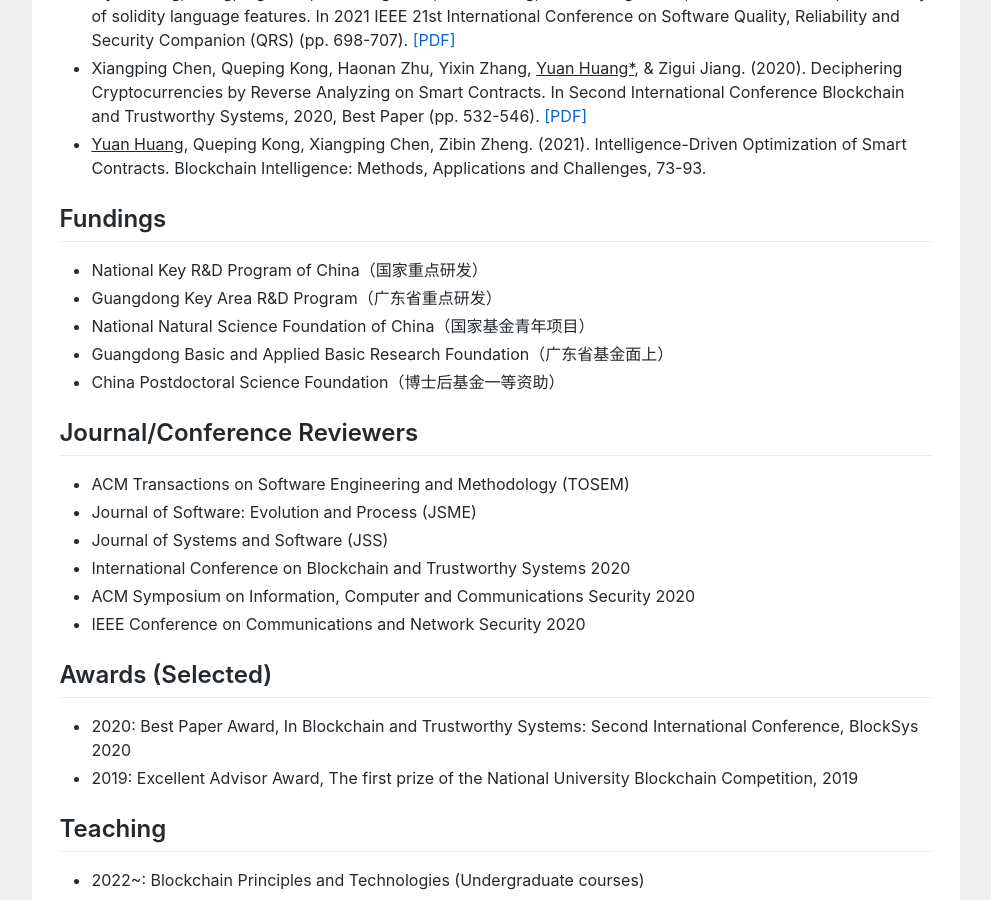
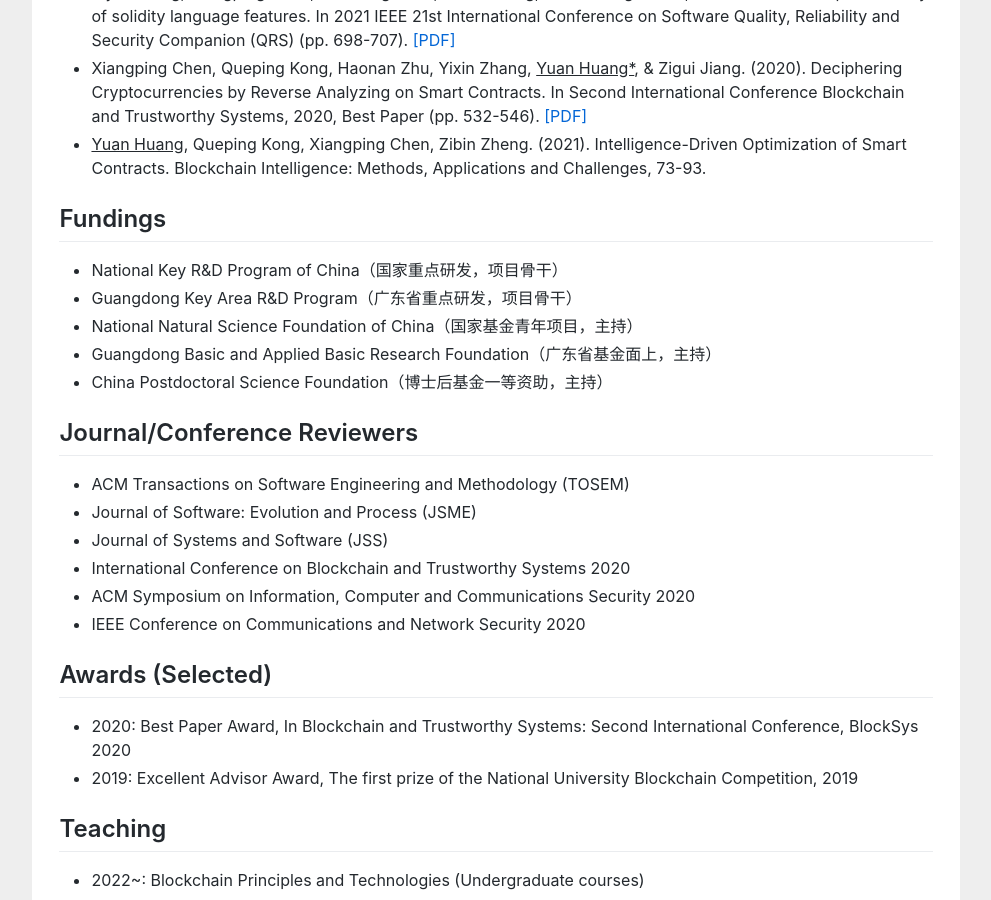
Before and after one commit to huangyuan-hy/huangyuan-hy.github.io, a Jekyll site: the page index.html, which Jekyll copies as it is, in a window 1280 px wide and 900 px high, scrolled down 2407 px. Shown: the whole window, without its empty margins (144-1135 px from the left). Built offline with Jekyll 4.4.1, drawn with Linux system fonts in a browser that asks for light colours.

Commit message:
Update index.html

```diff
--- a/index.html
+++ b/index.html
@@ -127,11 +127,11 @@ gtag('config', 'UA-158965281-1');
 
 				<h2>Fundings</h2>
 				<ul>
-					<li>National Key R&D Program of China（国家重点研发）</li>
-					<li>Guangdong Key Area R&D Program（广东省重点研发）</li>
-					<li>National Natural Science Foundation of China（国家基金青年项目）</li>
-					<li>Guangdong Basic and Applied Basic Research Foundation（广东省基金面上）</li>
-					<li>China Postdoctoral Science Foundation（博士后基金一等资助）</li>
+					<li>National Key R&D Program of China（国家重点研发，项目骨干）</li>
+					<li>Guangdong Key Area R&D Program（广东省重点研发，项目骨干）</li>
+					<li>National Natural Science Foundation of China（国家基金青年项目，主持）</li>
+					<li>Guangdong Basic and Applied Basic Research Foundation（广东省基金面上，主持）</li>
+					<li>China Postdoctoral Science Foundation（博士后基金一等资助，主持）</li>
 
 				</ul>
 
```
